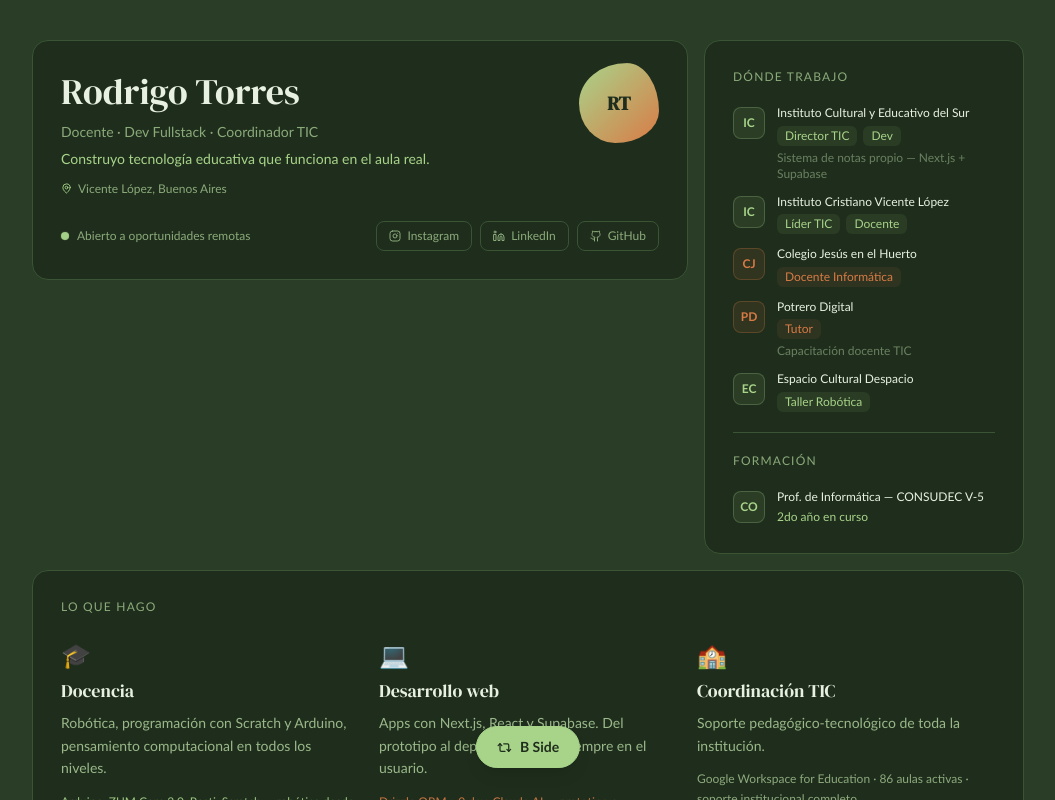
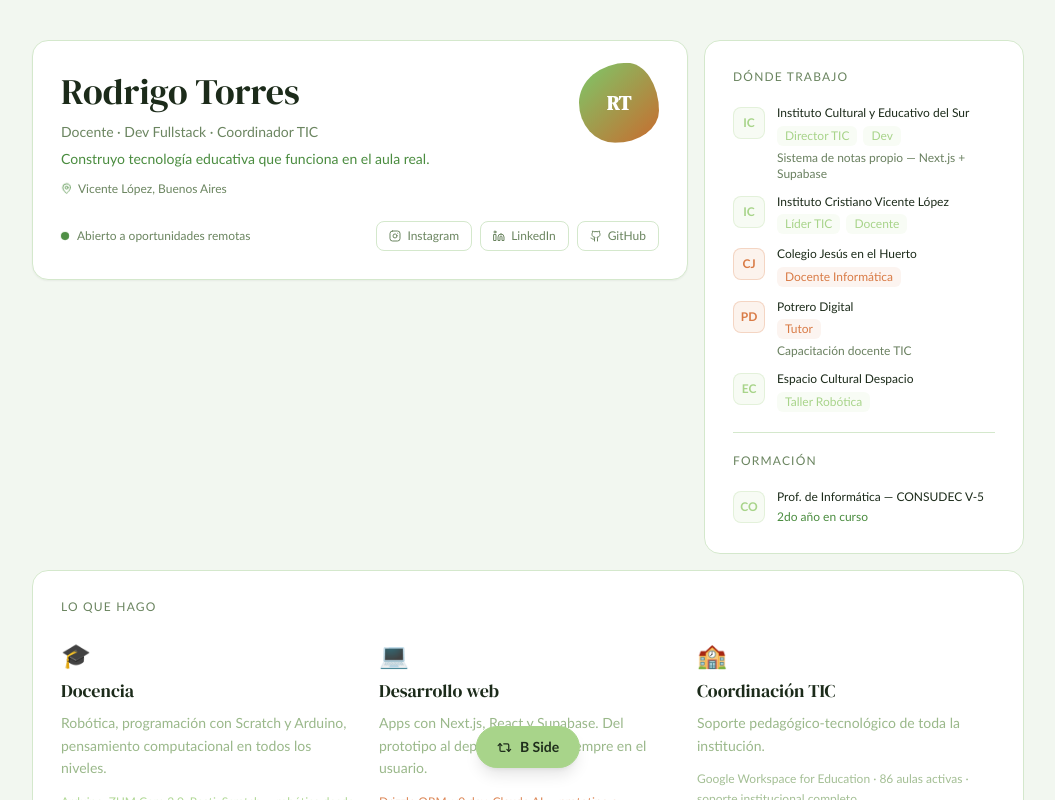
Before and after one commit to noemiestherlopez0-commits/portafoliorodritorres.lab, a React (Vite) app: page / in a window 1280 px wide. Shown: the top 800 px of the page, without its empty margins (112-1167 px from the left). Built offline with nearby package versions, Linux system fonts and the light colour scheme.

Commit message:
feat: switch to light-mode colors and continuous animations
Update color scheme and apply infinite loop animations.

```diff
--- a/src/components/a-side/HeroCard.jsx
+++ b/src/components/a-side/HeroCard.jsx
@@ -2,37 +2,33 @@ import { Instagram, Linkedin, Github, MapPin } from 'lucide-react'
 
 export default function HeroCard() {
   return (
-    <div
-      className="bg-card rounded-2xl p-7 flex flex-col gap-6 border border-border animate-slide-in-left"
-      style={{ animationDelay: '0ms' }}
-    >
-      {/* Top: name block + animated blob avatar */}
+    <div className="bg-card rounded-2xl p-7 flex flex-col gap-6 border border-border shadow-sm card-hover animate-slide-in-left">
+
       <div className="flex items-start justify-between gap-4">
         <div className="flex flex-col gap-2">
-          <h1 className="font-heading text-4xl text-warm leading-tight animate-fade-in-down" style={{ animationDelay: '80ms' }}>
+          <h1 className="font-heading text-4xl text-warm leading-tight">
             Rodrigo Torres
           </h1>
-          <p className="font-sans text-sm text-muted leading-snug animate-fade-in-up" style={{ animationDelay: '160ms' }}>
+          <p className="font-sans text-sm text-muted leading-snug">
             Docente · Dev Fullstack · Coordinador TIC
           </p>
-          <p className="font-sans text-sm leading-snug animate-fade-in-up" style={{ color: '#a8d48a', animationDelay: '220ms' }}>
+          <p className="font-sans text-sm leading-snug" style={{ color: '#4a8c3f' }}>
             Construyo tecnolog&iacute;a educativa que funciona en el aula real.
           </p>
-          <span className="flex items-center gap-1.5 text-xs text-muted mt-1 animate-fade-in-up" style={{ animationDelay: '280ms' }}>
-            <MapPin size={11} className="text-forest" />
+          <span className="flex items-center gap-1.5 text-xs text-muted mt-1">
+            <MapPin size={11} className="text-forest animate-breathe" />
             Vicente L&oacute;pez, Buenos Aires
           </span>
         </div>
 
-        {/* Animated blob avatar */}
+        {/* Animated blob avatar — float + wobble always running */}
         <div
-          className="w-20 h-20 flex-shrink-0 flex items-center justify-center font-heading text-xl select-none animate-float"
+          className="w-20 h-20 flex-shrink-0 flex items-center justify-center font-heading text-xl select-none"
           style={{
-            background: 'linear-gradient(135deg, #a8d48a 0%, #d97b46 100%)',
+            background: 'linear-gradient(135deg, #7cc96a 0%, #c96b2e 100%)',
             borderRadius: '60% 40% 55% 45% / 50% 60% 40% 50%',
-            animation: 'wobble 8s ease-in-out infinite, float 4s ease-in-out infinite',
-            color: '#1f2e1c',
-            fontSize: '1.2rem',
+            animation: 'wobble 8s ease-in-out infinite, float 3.6s ease-in-out infinite',
+            color: '#ffffff',
             fontWeight: 700,
           }}
           aria-label="Iniciales RT"
@@ -41,10 +37,13 @@ export default function HeroCard() {
         </div>
       </div>
 
-      {/* Availability + social */}
-      <div className="flex items-center justify-between flex-wrap gap-3 mt-auto animate-fade-in-up" style={{ animationDelay: '340ms' }}>
+      <div className="flex items-center justify-between flex-wrap gap-3 mt-auto">
         <div className="flex items-center gap-2">
-          <span className="w-2 h-2 rounded-full flex-shrink-0 animate-pulse-dot" style={{ backgroundColor: '#a8d48a' }} aria-hidden="true" />
+          <span
+            className="w-2 h-2 rounded-full flex-shrink-0 animate-pulse-dot"
+            style={{ backgroundColor: '#4a8c3f' }}
+            aria-hidden="true"
+          />
           <span className="text-xs text-muted">Abierto a oportunidades remotas</span>
         </div>
 
@@ -59,7 +58,7 @@ export default function HeroCard() {
               href={href}
               target="_blank"
               rel="noopener noreferrer"
-              className="flex items-center gap-1.5 px-3 py-1.5 rounded-lg text-xs text-muted border border-border hover:text-warm hover:border-forest transition-all duration-200 hover:scale-105"
+              className="flex items-center gap-1.5 px-3 py-1.5 rounded-lg text-xs text-muted border border-border hover:text-warm hover:border-forest hover:shadow-sm transition-all duration-200 hover:scale-105"
               aria-label={`${label} de Rodrigo Torres`}
             >
               {icon}
--- a/src/index.css
+++ b/src/index.css
@@ -6,13 +6,14 @@
 
 @layer base {
   :root {
-    --color-bg:     #2a3d27;
-    --color-card:   #1f2e1c;
-    --color-border: #3a5434;
-    --color-forest: #a8d48a;
-    --color-orange: #d97b46;
+    --color-bg:     #f2f7f0;
+    --color-card:   #ffffff;
+    --color-border: #d4e8cc;
+    --color-forest: #4a8c3f;
+    --color-orange: #c96b2e;
     --color-cream:  #fdf8ef;
-    --color-muted:  #8baa7a;
+    --color-muted:  #6b8560;
+    --color-text:   #1c2b1a;
   }
 
   html {
@@ -22,7 +23,7 @@
 
   body {
     background-color: var(--color-bg);
-    color: #e8f0e2;
+    color: var(--color-text);
     font-family: 'Calibri', 'Gill Sans', 'Trebuchet MS', 'Segoe UI', sans-serif;
     -webkit-font-smoothing: antialiased;
     min-height: 100vh;
@@ -31,33 +32,27 @@
 
 @layer utilities {
   .card-hover {
-    transition: background-color 0.25s ease, transform 0.25s ease;
+    transition: box-shadow 0.28s ease, transform 0.28s ease;
   }
   .card-hover:hover {
-    background-color: #273823;
-    transform: translateY(-2px);
+    box-shadow: 0 6px 24px 0 rgba(74,140,63,0.10);
+    transform: translateY(-3px);
   }
 
   /* Flip card */
-  .perspective-1000 {
-    perspective: 1000px;
-  }
+  .perspective-1000 { perspective: 1000px; }
   .card-flip {
     transform-style: preserve-3d;
     transition: transform 0.65s cubic-bezier(0.4, 0, 0.2, 1);
   }
-  .card-flip.flipped {
-    transform: rotateY(180deg);
-  }
+  .card-flip.flipped { transform: rotateY(180deg); }
   .card-face {
     backface-visibility: hidden;
     -webkit-backface-visibility: hidden;
   }
-  .card-back {
-    transform: rotateY(180deg);
-  }
+  .card-back { transform: rotateY(180deg); }
 
-  /* Wobble border for B side */
+  /* Wobbly border for B side */
   .wobbly-border {
     border: 2px solid;
     border-radius: 60% 40% 30% 70% / 60% 30% 70% 40%;
--- a/tailwind.config.js
+++ b/tailwind.config.js
@@ -7,14 +7,14 @@ export default {
   theme: {
     extend: {
       colors: {
-        bg:      '#2a3d27',
-        card:    '#1f2e1c',
-        border:  '#3a5434',
-        forest:  '#a8d48a',
-        orange:  '#d97b46',
+        bg:      '#f2f7f0',
+        card:    '#ffffff',
+        border:  '#d4e8cc',
+        forest:  '#4a8c3f',
+        orange:  '#c96b2e',
         cream:   '#fdf8ef',
-        muted:   '#8baa7a',
-        warm:    '#e8f0e2',
+        muted:   '#6b8560',
+        warm:    '#1c2b1a',
       },
       fontFamily: {
         sans:    ['Calibri', 'Gill Sans', 'Trebuchet MS', 'Segoe UI', 'sans-serif'],
@@ -22,29 +22,19 @@ export default {
         hand:    ['Caveat', 'cursive'],
       },
       keyframes: {
-        'fade-in-up': {
-          '0%':   { opacity: '0', transform: 'translateY(20px)' },
-          '100%': { opacity: '1', transform: 'translateY(0)' },
+        /* --- continuous loop animations --- */
+        float: {
+          '0%, 100%': { transform: 'translateY(0px)' },
+          '50%':      { transform: 'translateY(-7px)' },
         },
-        'fade-in-down': {
-          '0%':   { opacity: '0', transform: 'translateY(-20px)' },
-          '100%': { opacity: '1', transform: 'translateY(0)' },
+        sway: {
+          '0%, 100%': { transform: 'translateX(0px) rotate(0deg)' },
+          '33%':      { transform: 'translateX(3px) rotate(0.5deg)' },
+          '66%':      { transform: 'translateX(-3px) rotate(-0.5deg)' },
         },
-        'slide-in-left': {
-          '0%':   { opacity: '0', transform: 'translateX(-28px)' },
-          '100%': { opacity: '1', transform: 'translateX(0)' },
-        },
-        'slide-in-right': {
-          '0%':   { opacity: '0', transform: 'translateX(28px)' },
-          '100%': { opacity: '1', transform: 'translateX(0)' },
-        },
-        'scale-in': {
-          '0%':   { opacity: '0', transform: 'scale(0.92)' },
-          '100%': { opacity: '1', transform: 'scale(1)' },
-        },
-        'float': {
-          '0%, 100%': { transform: 'translateY(0px)' },
-          '50%':      { transform: 'translateY(-6px)' },
+        breathe: {
+          '0%, 100%': { transform: 'scale(1)', opacity: '1' },
+          '50%':      { transform: 'scale(1.04)', opacity: '0.85' },
         },
         wobble: {
           '0%, 100%': { borderRadius: '60% 40% 30% 70% / 60% 30% 70% 40%' },
@@ -52,27 +42,49 @@ export default {
         },
         'pulse-dot': {
           '0%, 100%': { opacity: '1', transform: 'scale(1)' },
-          '50%':      { opacity: '0.5', transform: 'scale(1.4)' },
+          '50%':      { opacity: '0.4', transform: 'scale(1.5)' },
         },
-        shimmer: {
-          '0%':   { backgroundPosition: '-200% center' },
-          '100%': { backgroundPosition: '200% center' },
+        'badge-shift': {
+          '0%, 100%': { opacity: '1' },
+          '50%':      { opacity: '0.65' },
         },
-        bounce: {
-          '0%, 100%': { transform: 'translateY(0)' },
-          '50%':      { transform: 'translateY(-5px)' },
+        drift: {
+          '0%, 100%': { transform: 'translate(0, 0) rotate(0deg)' },
+          '25%':      { transform: 'translate(2px, -3px) rotate(0.3deg)' },
+          '75%':      { transform: 'translate(-2px, 2px) rotate(-0.3deg)' },
+        },
+        'slide-in-left': {
+          '0%':   { opacity: '0', transform: 'translateX(-24px)' },
+          '100%': { opacity: '1', transform: 'translateX(0)' },
+        },
+        'slide-in-right': {
+          '0%':   { opacity: '0', transform: 'translateX(24px)' },
+          '100%': { opacity: '1', transform: 'translateX(0)' },
+        },
+        'fade-in-up': {
+          '0%':   { opacity: '0', transform: 'translateY(16px)' },
+          '100%': { opacity: '1', transform: 'translateY(0)' },
+        },
+        'scale-in': {
+          '0%':   { opacity: '0', transform: 'scale(0.93)' },
+          '100%': { opacity: '1', transform: 'scale(1)' },
         },
       },
       animation: {
-        'fade-in-up':    'fade-in-up 0.55s ease both',
-        'fade-in-down':  'fade-in-down 0.55s ease both',
-        'slide-in-left': 'slide-in-left 0.55s ease both',
-        'slide-in-right':'slide-in-right 0.55s ease both',
-        'scale-in':      'scale-in 0.5s ease both',
-        float:           'float 4s ease-in-out infinite',
-        wobble:          'wobble 8s ease-in-out infinite',
-        'pulse-dot':     'pulse-dot 2s ease-in-out infinite',
-        bounce:          'bounce 1.4s ease-in-out infinite',
+        /* one-shot entrance (used on load) */
+        'slide-in-left':  'slide-in-left 0.55s ease both',
+        'slide-in-right': 'slide-in-right 0.55s ease both',
+        'fade-in-up':     'fade-in-up 0.55s ease both',
+        'scale-in':       'scale-in 0.5s ease both',
+
+        /* infinite loops — always running */
+        float:        'float 3.6s ease-in-out infinite',
+        sway:         'sway 5s ease-in-out infinite',
+        breathe:      'breathe 4s ease-in-out infinite',
+        wobble:       'wobble 8s ease-in-out infinite',
+        'pulse-dot':  'pulse-dot 2s ease-in-out infinite',
+        'badge-shift':'badge-shift 3s ease-in-out infinite',
+        drift:        'drift 6s ease-in-out infinite',
       },
     },
   },
```
